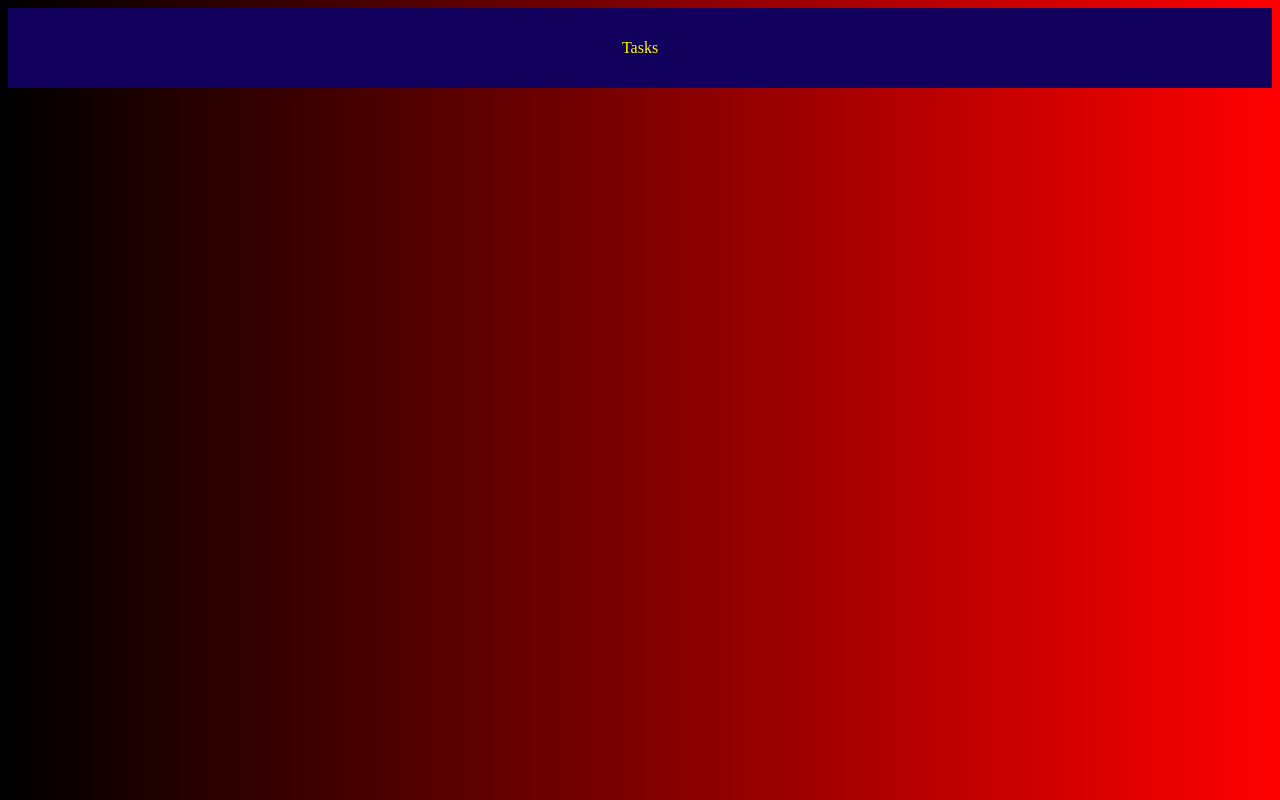
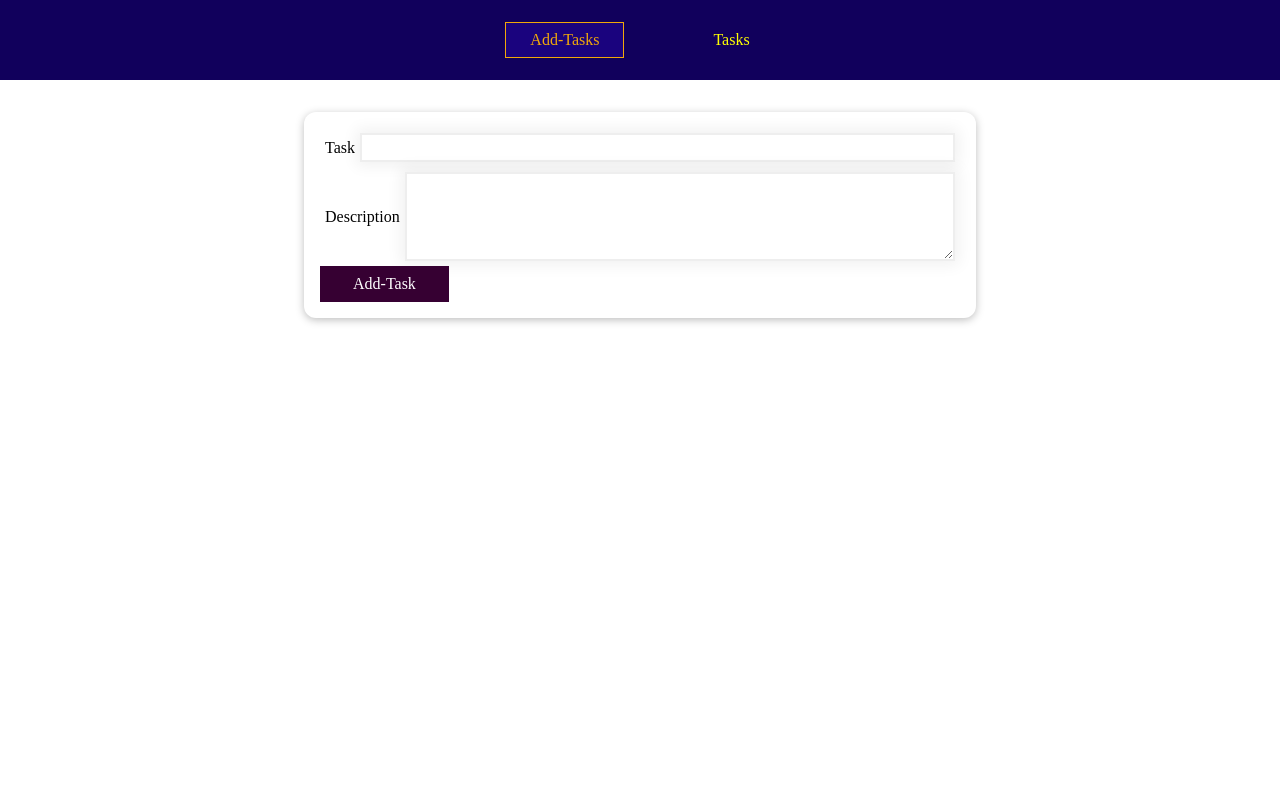
Before and after one commit to abhilashSreenivasa/task-planner, a Vue app: page /add in a window 1280 px wide. Before the commit this address had no page. Built offline with nearby package versions, Linux system fonts and the light colour scheme.

Commit message:
Form styling,BaseButton and BaseCard Components

```diff
--- a/src/App.vue
+++ b/src/App.vue
@@ -8,6 +8,7 @@
 
 <script>
 import TheNavbar from './components/nav/TheNavbar.vue'
+
 export default{
 components:{
   TheNavbar
@@ -29,8 +30,9 @@ provide(){
 }
 </script>
 <style>
-body{
-  background-image:linear-gradient(to right,black,red);
-  color:white;
+body,html{
+  border:0;
+  padding:0;
+  margin: 0;
 }
 </style>
--- /dev/null
+++ b/src/components/AddTasks.vue
@@ -0,0 +1,64 @@
+<template>
+<base-card>
+    <form @submit.prevent="addTask">
+        <div class="form-control">
+        <label for="taskName">Task</label>
+        <input class="input" type="text" id="taskName" name="taskName" v-model="taskName" required/>
+        </div>
+        <div class="form-control">
+        <label for="desc">Description</label>
+        <textarea class="input" rows="5" columns="5" id="desc" name="desc" v-model="desc" required></textarea>
+        </div>
+        <div>
+        <base-button>Add-Task</base-button>
+        </div>
+    </form>
+</base-card>
+</template>
+<script>
+import BaseButton from './UI/BaseButton.vue'
+export default {
+  components: { BaseButton },
+    inject:['tasks'],
+    data(){
+        return {
+            taskName:'',
+            desc:''
+        }
+    },
+    methods:{
+        addTask(){
+            const newTask={
+                taskId:new Date().toString(),
+                taskName:this.taskName,
+                desc:this.desc
+            }
+            this.tasks.push(newTask)
+            this.$router.push('/Tasks')
+        }
+    }
+
+}
+</script>
+
+<style scoped>
+body{
+       color:black;
+    }
+
+.form-control{
+    display:flex;
+    align-items: center;
+    justify-content: right;
+    padding:5px;
+}
+.input{
+    padding:5px;
+    margin-left:5px;
+    flex-grow: 1;
+    border: 2px solid #eee;
+    box-shadow:0 0 15px 4px rgba(0,0,0,0.06);
+}
+
+
+</style>
--- /dev/null
+++ b/src/components/UI/BaseButton.vue
@@ -0,0 +1,22 @@
+<template>
+  <button>
+    <slot></slot>
+  </button>
+</template>
+
+<style scoped>
+button {
+  font: inherit;
+  border: 1px solid #360032;
+  background-color: #360032;
+  color: white;
+  padding: 0.5rem 2rem;
+  cursor: pointer;
+}
+
+button:hover,
+button:active {
+  background-color: #5c0556;
+  border-color: #5c0556;
+}
+</style>
--- /dev/null
+++ b/src/components/UI/BaseCard.vue
@@ -0,0 +1,15 @@
+<template>
+  <div>
+    <slot></slot>
+  </div>
+</template>
+
+<style scoped>
+div {
+  margin: 2rem auto;
+  max-width: 40rem;
+  padding: 1rem;
+  border-radius: 12px;
+  box-shadow: 0 2px 8px rgba(0, 0, 0, 0.26);
+}
+</style>
--- a/src/components/nav/TheNavbar.vue
+++ b/src/components/nav/TheNavbar.vue
@@ -2,13 +2,13 @@
   <header>
     <nav>
       <ul>
-       <!--  <li>
+       <li>
           <router-link to="/add">Add-Tasks</router-link>
-        </li> -->
+       </li>
         <li>
            <router-link to="/tasks">Tasks</router-link>
         </li>
-        <router-view></router-view>
+
       </ul>
     </nav>
   </header>
```
Also changed, not shown: src/main.js (+10 -1 lines).
